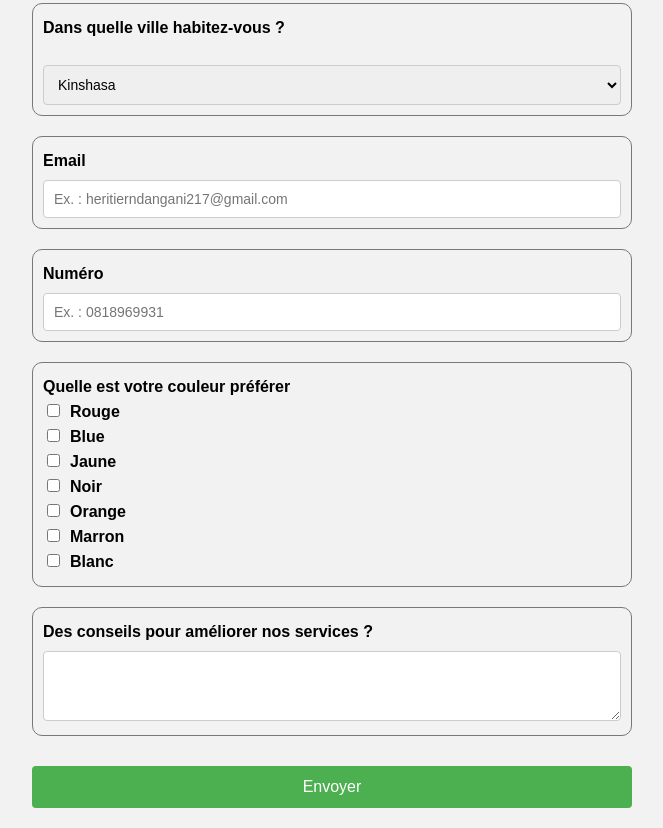
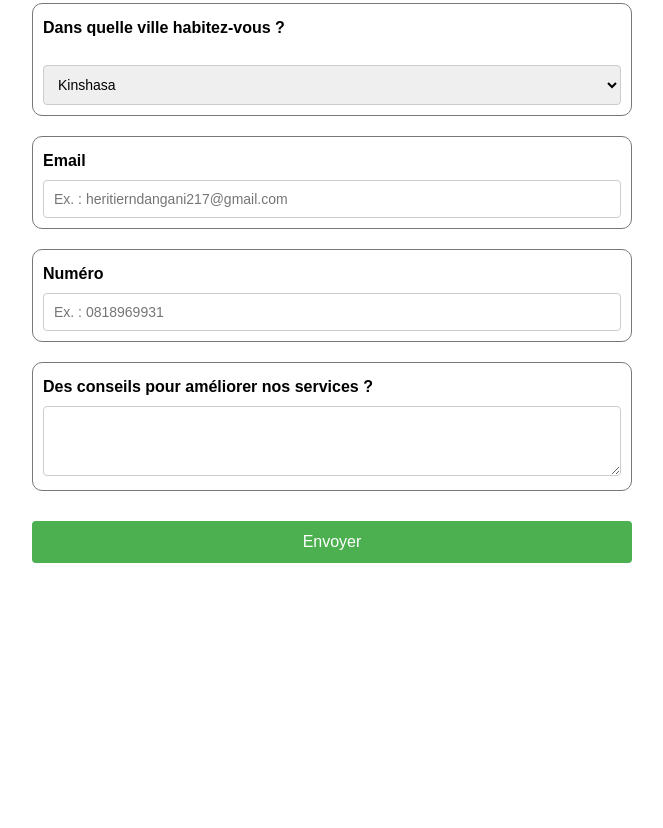
Before and after one commit to Ndangani217/git_exercises, a plain HTML site: page contact.html in a window 1280 px wide. Shown: the part 748-1576 px from the top of the page, without its empty margins (308-971 px from the left). After the commit the page ends 1331 px from the top, so only its background shows below. Drawn offline with Linux system fonts and the light colour scheme.

Commit message:
modification de background body

```diff
--- a/contact.html
+++ b/contact.html
@@ -8,7 +8,7 @@
 </head>
 <body>
     <main>
-        <h2>Formulaire</h2>
+        <h2>Le Formulaire</h2>
         <form action="#" method="GET">
             <div class="content">
                 <div class="form-group">
@@ -67,17 +67,6 @@
                 </div>
 
                 <div class="form-group">
-                    <label>Quelle est votre couleur préférer</label>
-                    <label><input type="checkbox" name="red" id="red">Rouge</label>
-                    <label><input type="checkbox" name="blue" id="blue">Blue</label>
-                    <label><input type="checkbox" name="yellow" id="yellow">Jaune</label>
-                    <label><input type="checkbox" name="black" id="black">Noir</label>
-                    <label><input type="checkbox" name="orange" id="orange">Orange</label>
-                    <label><input type="checkbox" name="brown" id="brown">Marron</label>
-                    <label><input type="checkbox" name="white" id="white">Blanc</label>
-                </div>
-
-                <div class="form-group">
                     <label>Des conseils pour améliorer nos services ?</label>
                     <textarea name="ameliorer" rows="3" cols="50"></textarea>
                 </div>
--- a/style-contact.css
+++ b/style-contact.css
@@ -1,7 +1,7 @@
 /* Styles généraux */
 body {
     font-family: Arial, sans-serif;
-    background-color: #f2f2f2;
+    background-color: #fff;
     margin: 0;
     padding: 0;
 }
```
